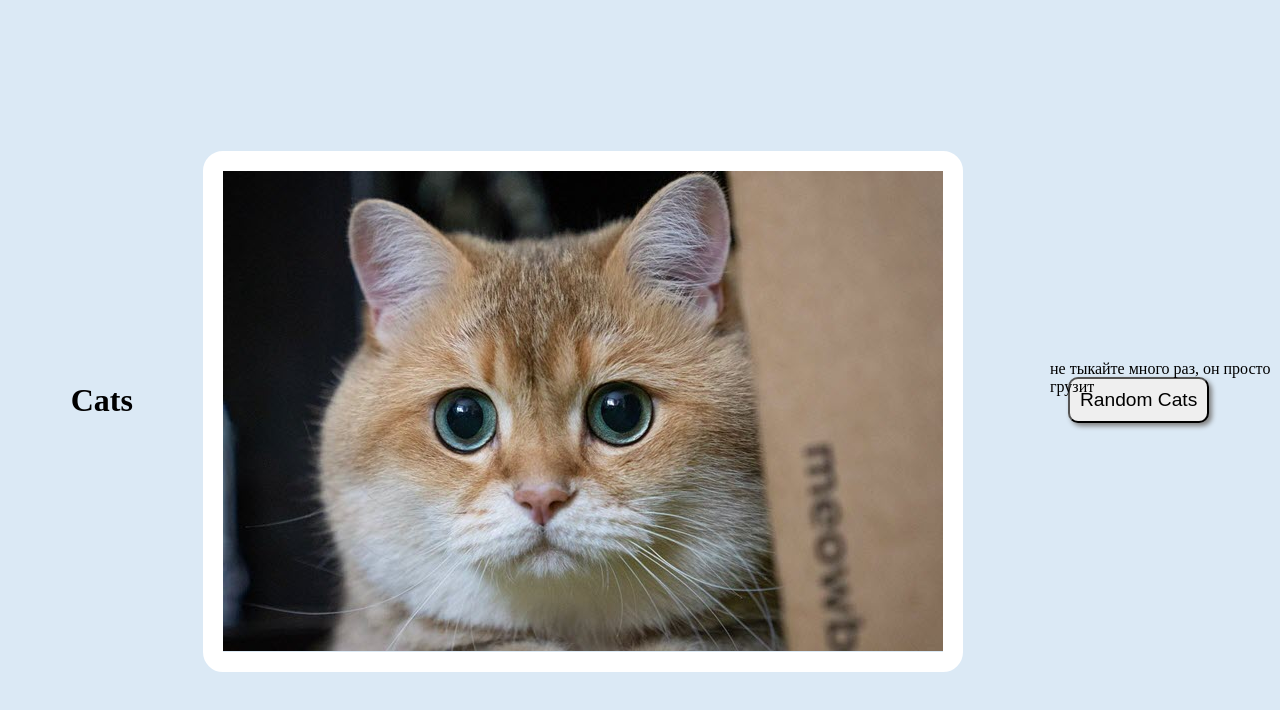
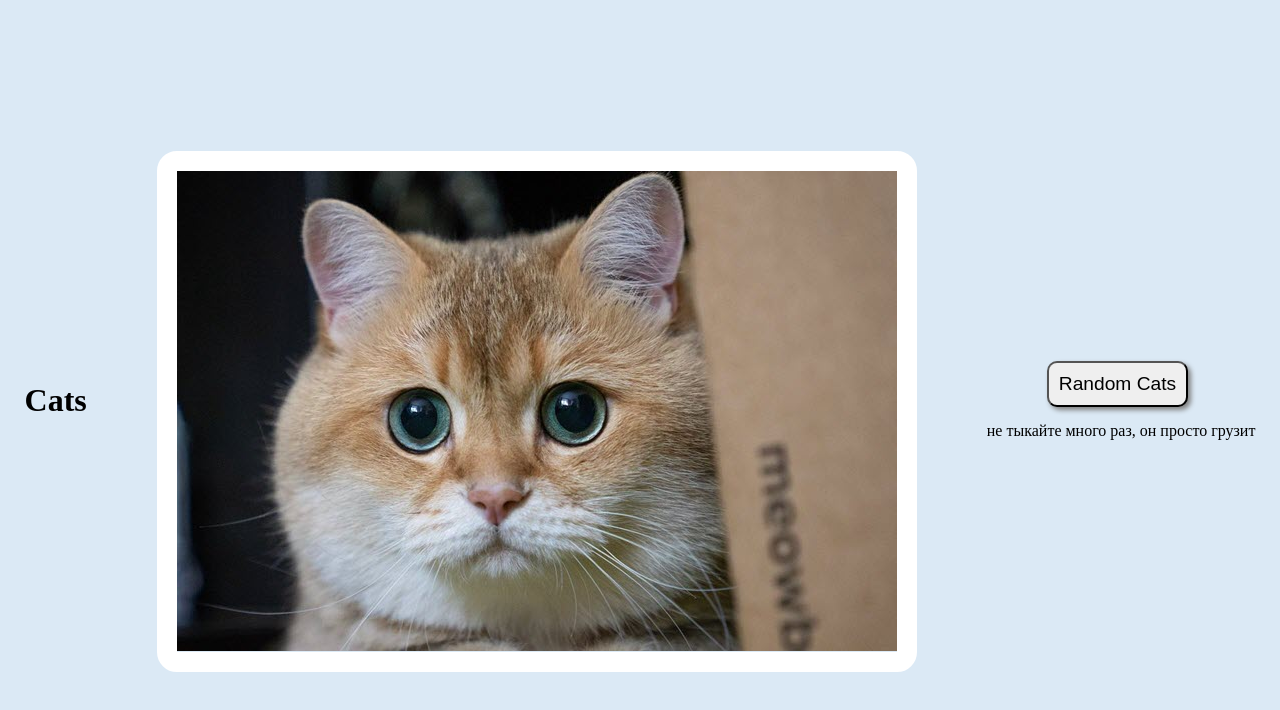
Before and after one commit to maryik/random-cats, a plain HTML site: page index.html in a window 1280 px wide. Drawn offline with Linux system fonts and the light colour scheme.

Commit message:
new-tag-change

```diff
--- a/css/style.css
+++ b/css/style.css
@@ -23,7 +23,7 @@ body{
     border-radius: 20px;
 }
 .btn{
-    margin-left: 35px;
+    margin-left: 60px;
     padding: 10px;
     font-size: larger;
     border-radius: 10px;
@@ -35,7 +35,6 @@ body{
     transform: scale(0.95);
 }
 p{
-    position: absolute;
-    left: 1050px;
-    top: 360px;
+    text-align: center;
+    margin-top: 15px;
 }
--- a/index.html
+++ b/index.html
@@ -13,8 +13,10 @@
         <div class="card">
             <img src="img/cat.jpg" class="car" alt="car">
         </div>
-        <button class="btn">Random Cats</button>
-        <p class="text">не тыкайте много раз, он просто грузит</p>
+        <div class="elements">
+            <button class="btn">Random Cats</button>
+            <p class="text">не тыкайте много раз, он просто грузит</p>
+        </div>
     </div>
 </body>
 </html>
```
